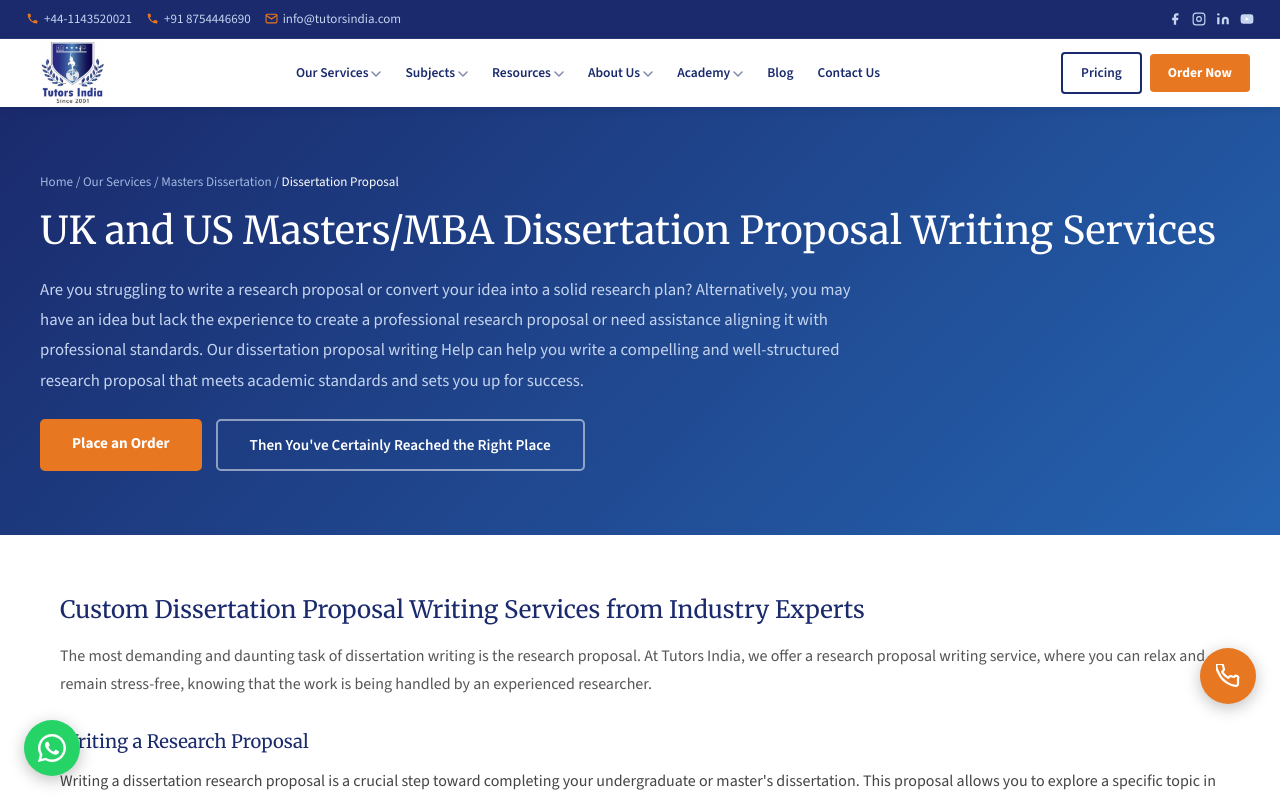
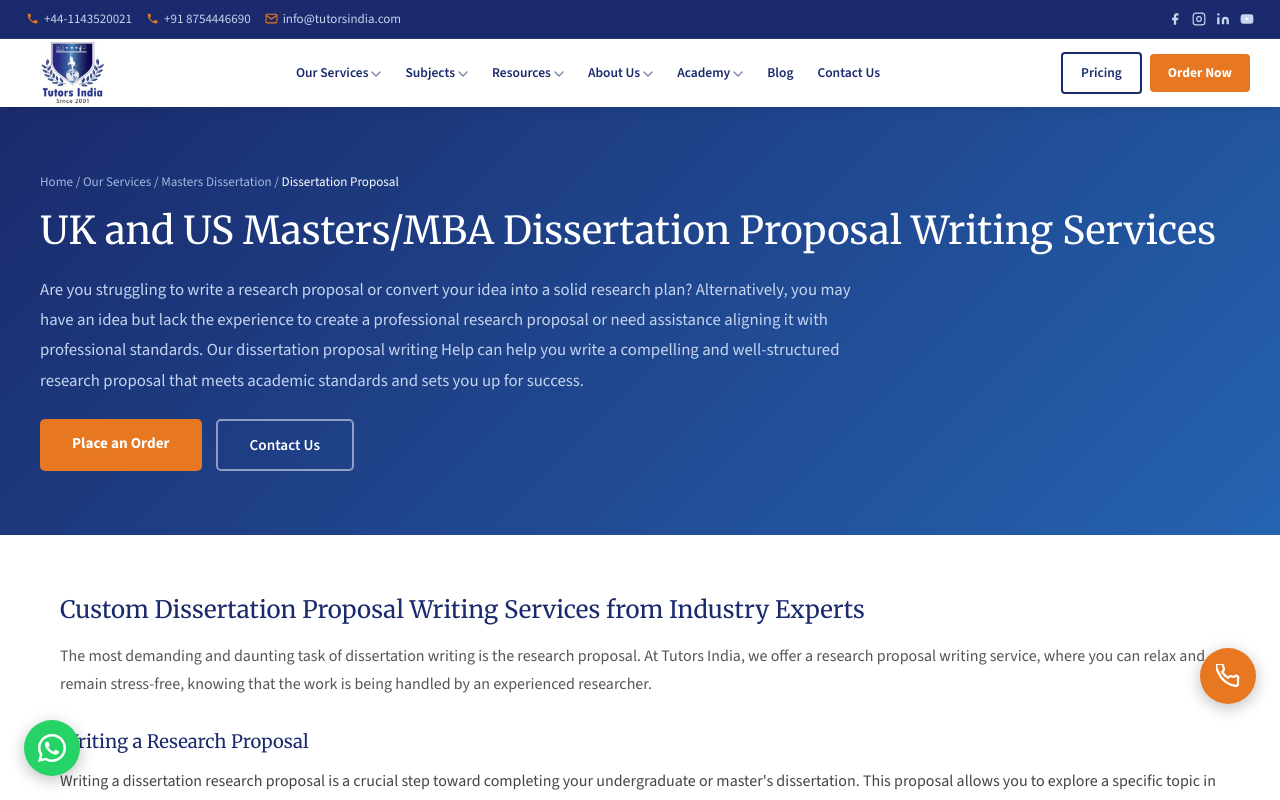
Before and after one commit to GuiresFRL/tutorsindia_claudee, a Next.js app: page /our-services/masters-dissertation-writing-services/dissertation-proposal in a window 1280 px wide. Shown: the top 800 px of the page. Built offline with nearby package versions, Linux system fonts and the light colour scheme.

Commit message:
Update page.tsx

```diff
--- a/app/our-services/masters-dissertation-writing-services/dissertation-proposal/page.tsx
+++ b/app/our-services/masters-dissertation-writing-services/dissertation-proposal/page.tsx
@@ -121,7 +121,7 @@
           </p>
           <div style={{ display: "flex", gap: "14px", flexWrap: "wrap", marginTop: "24px" }}>
             <Link href="/order-now/" style={{ padding: "12px 32px", background: "#e87722", color: "#fff", borderRadius: "5px", fontWeight: 700, fontSize: "0.95rem" }}>Place an Order</Link>
-            <Link href="/contact-us/" style={{ padding: "12px 32px", border: "2px solid rgba(255,255,255,0.5)", color: "#fff", borderRadius: "5px", fontWeight: 600, fontSize: "0.95rem" }}>Then You&apos;ve Certainly Reached the Right Place</Link>
+            <Link href="/contact-us/" style={{ padding: "12px 32px", border: "2px solid rgba(255,255,255,0.5)", color: "#fff", borderRadius: "5px", fontWeight: 600, fontSize: "0.95rem" }}>Contact Us</Link>
           </div>
         </div>
       </section>
```
